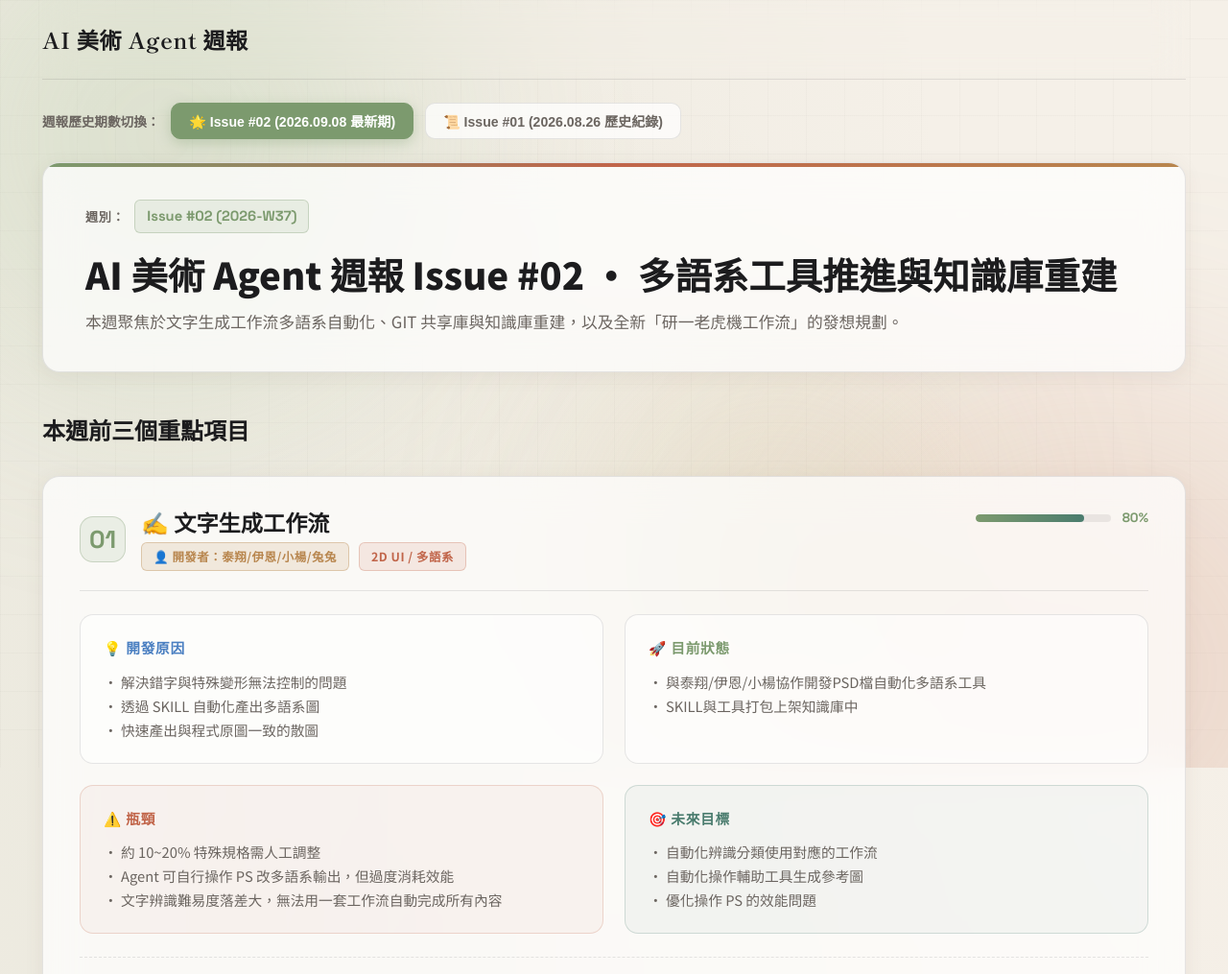
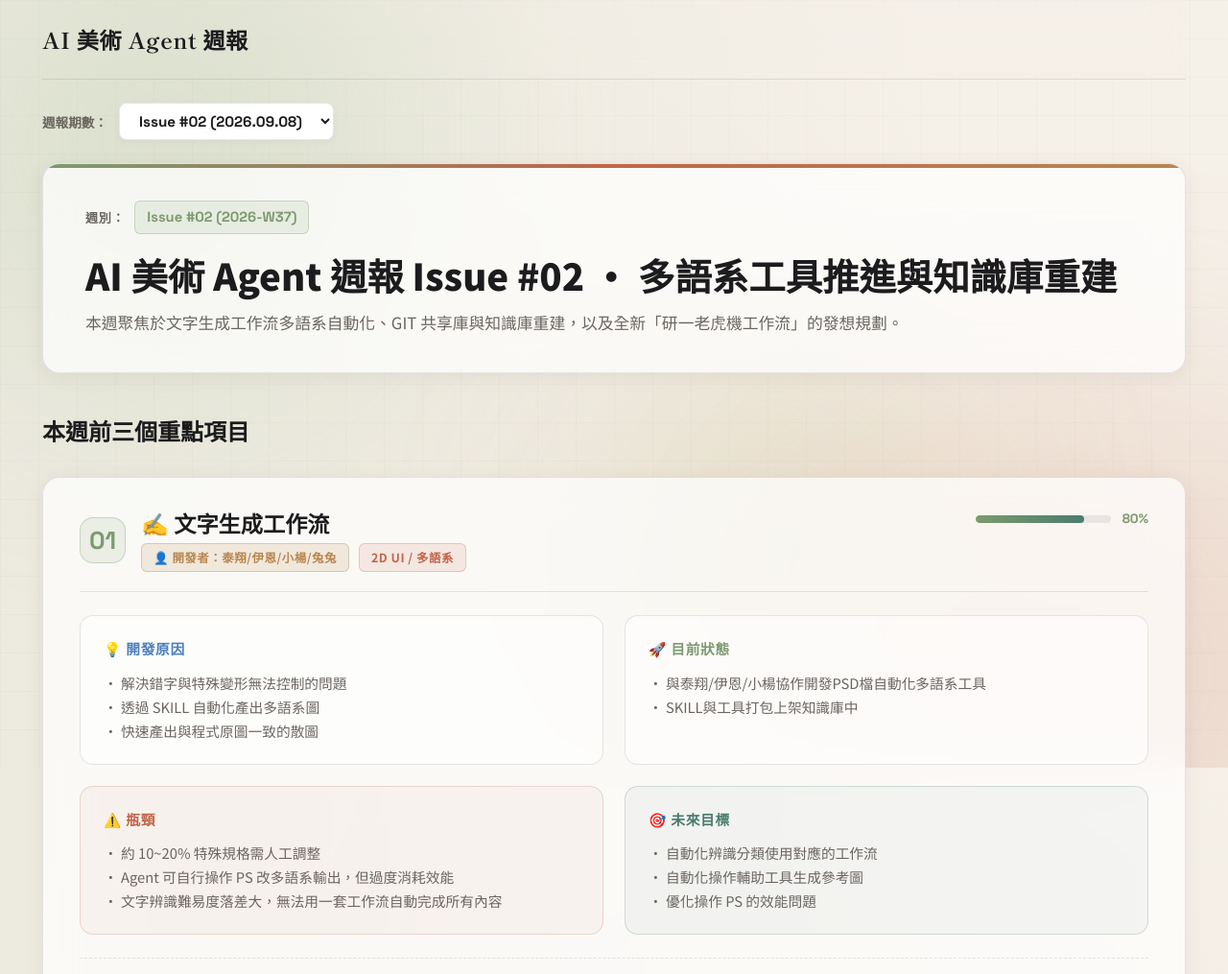
Before and after one commit to igs-huichunlee/ai-art-weekly-report, a plain HTML site: page index.html in a window 1280 px wide. Shown: the top 1015 px of the page at 96% size. Drawn offline with Linux system fonts and the light colour scheme.

Commit message:
Update issue switcher from tabs to select dropdown with clean date and issue numbers

```diff
--- a/index.html
+++ b/index.html
@@ -26,11 +26,13 @@
       </div>
     </header>
 
-    <!-- 週次選擇 Tabs 切換器 -->
+    <!-- 週次選擇下拉選單 -->
     <div class="issue-tab-bar">
-      <span class="tab-label">週報歷史期數切換：</span>
-      <button class="issue-tab active" onclick="switchIssue('issue-02')">🌟 Issue #02 (2026.09.08 最新期)</button>
-      <button class="issue-tab" onclick="switchIssue('issue-01')">📜 Issue #01 (2026.08.26 歷史紀錄)</button>
+      <label for="issueSelect" class="tab-label">週報期數：</label>
+      <select id="issueSelect" class="select-dropdown" onchange="switchIssueDropdown(this.value)">
+        <option value="issue-02" selected>Issue #02 (2026.09.08)</option>
+        <option value="issue-01">Issue #01 (2026.08.26)</option>
+      </select>
     </div>
 
     <!-- ======================================================================= -->
@@ -428,16 +430,12 @@
 
   </div>
 
-  <!-- 切換 Issue 頁籤輕量邏輯 -->
+  <!-- 切換 Issue 下拉選單邏輯 -->
   <script>
-    function switchIssue(issueId) {
+    function switchIssueDropdown(issueId) {
       document.querySelectorAll('.issue-content-panel').forEach(el => el.classList.remove('active'));
-      document.querySelectorAll('.issue-tab').forEach(el => el.classList.remove('active'));
-
       const targetPanel = document.getElementById(issueId);
       if (targetPanel) targetPanel.classList.add('active');
-
-      event.currentTarget.classList.add('active');
     }
   </script>
 
```
